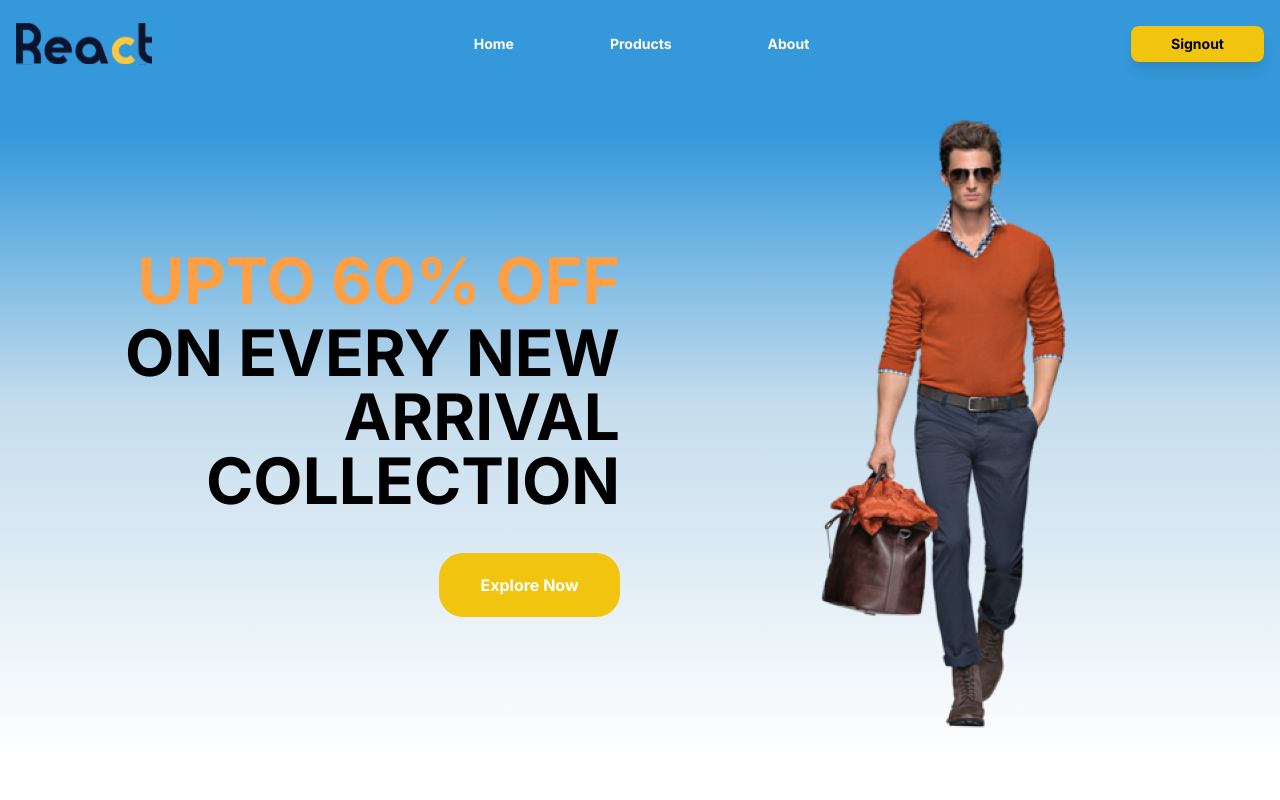
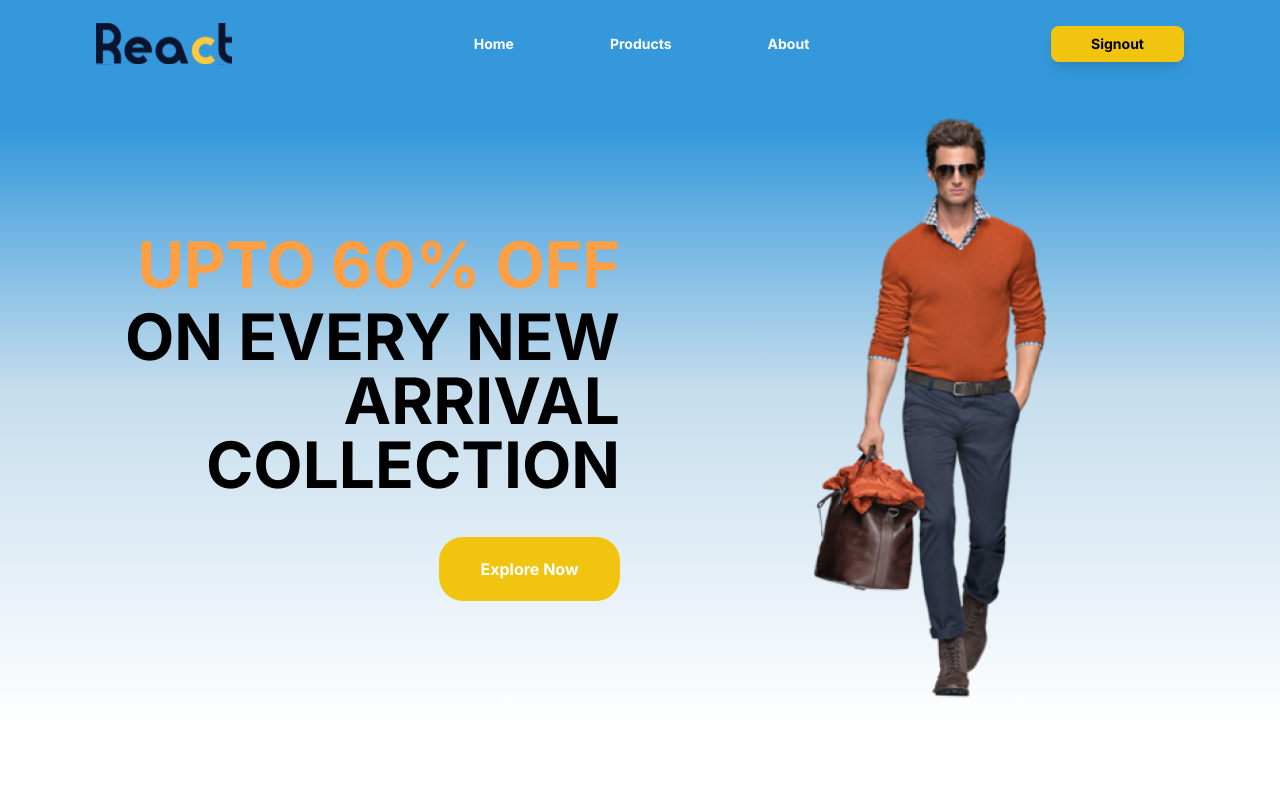
Before and after one commit to apelmahmudDev/react-commerce, a Next.js app: page / in a window 1280 px wide. Shown: the top 800 px of the page. Built offline with nearby package versions, Linux system fonts and the light colour scheme.

Commit message:
package: 📦 readux

```diff
--- a/package.json
+++ b/package.json
@@ -9,6 +9,7 @@
     "lint": "next lint"
   },
   "dependencies": {
+    "@reduxjs/toolkit": "^1.9.0",
     "@types/node": "18.11.9",
     "@types/react": "18.0.25",
     "@types/react-dom": "18.0.9",
@@ -19,6 +20,7 @@
     "next": "13.0.5",
     "react": "18.2.0",
     "react-dom": "18.2.0",
+    "react-redux": "^8.0.5",
     "swiper": "^8.4.5",
     "typescript": "4.9.3"
   },
--- a/tailwind.config.js
+++ b/tailwind.config.js
@@ -15,6 +15,16 @@ module.exports = {
 			secondary: "#FF9F43",
 			"primary-light": "#ffdf0f",
 		},
+		container: {
+			center: true,
+			padding: {
+				DEFAULT: "1rem",
+				sm: "2rem",
+				lg: "4rem",
+				xl: "5rem",
+				"2xl": "6rem",
+			},
+		},
 	},
 	plugins: [],
 };
```
Also changed, not shown: 1 other file (tests, documents, lock files or other folders).
